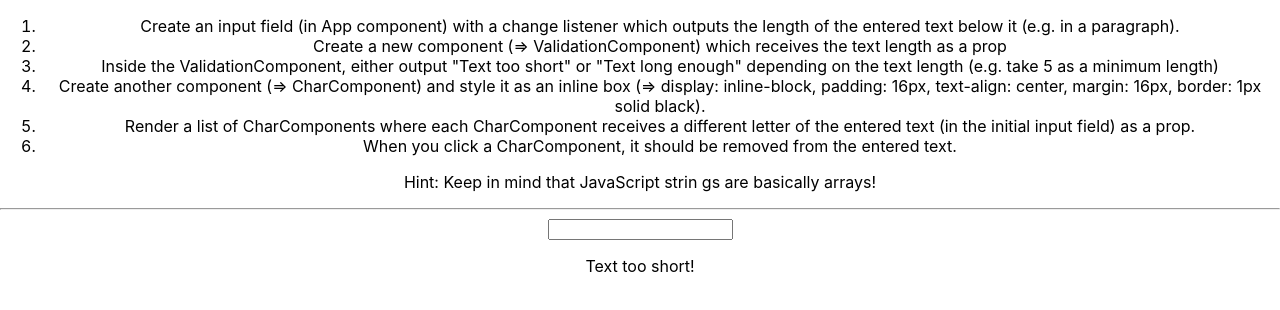
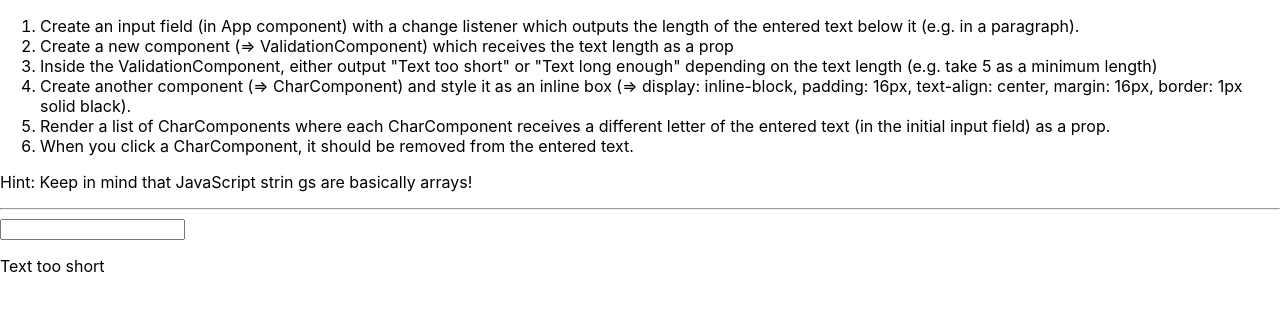
Before and after one commit to michkarczewski95/test, a React (Create React App) app: page / in a window 1280 px wide. Shown: the top 310 px of the page. Built offline with nearby package versions, Linux system fonts and the light colour scheme.

Commit message:
Exercise3part2

```diff
--- a/src/App.css
+++ b/src/App.css
@@ -1,5 +1,5 @@
 .App {
-  text-align: center;
+  text-align: left;
 }
 
 .App-logo {
--- a/src/Validation/Validation.js
+++ b/src/Validation/Validation.js
@@ -1,12 +1,12 @@
 import React from 'react' ;
 const validation = (props) => {
+    let validationMessage = 'Text long enough';
+    if (props.inputLength <=5) {
+        validationMessage = 'Text too short';
+    }
     return(
 <div>
-    {
-        props.inputLength > 5 ?
-    <p>Text long enough</p> :
-    <p>Text too short!</p>
-    }
+<p>{validationMessage}</p>
 </div>
 
 );
```
